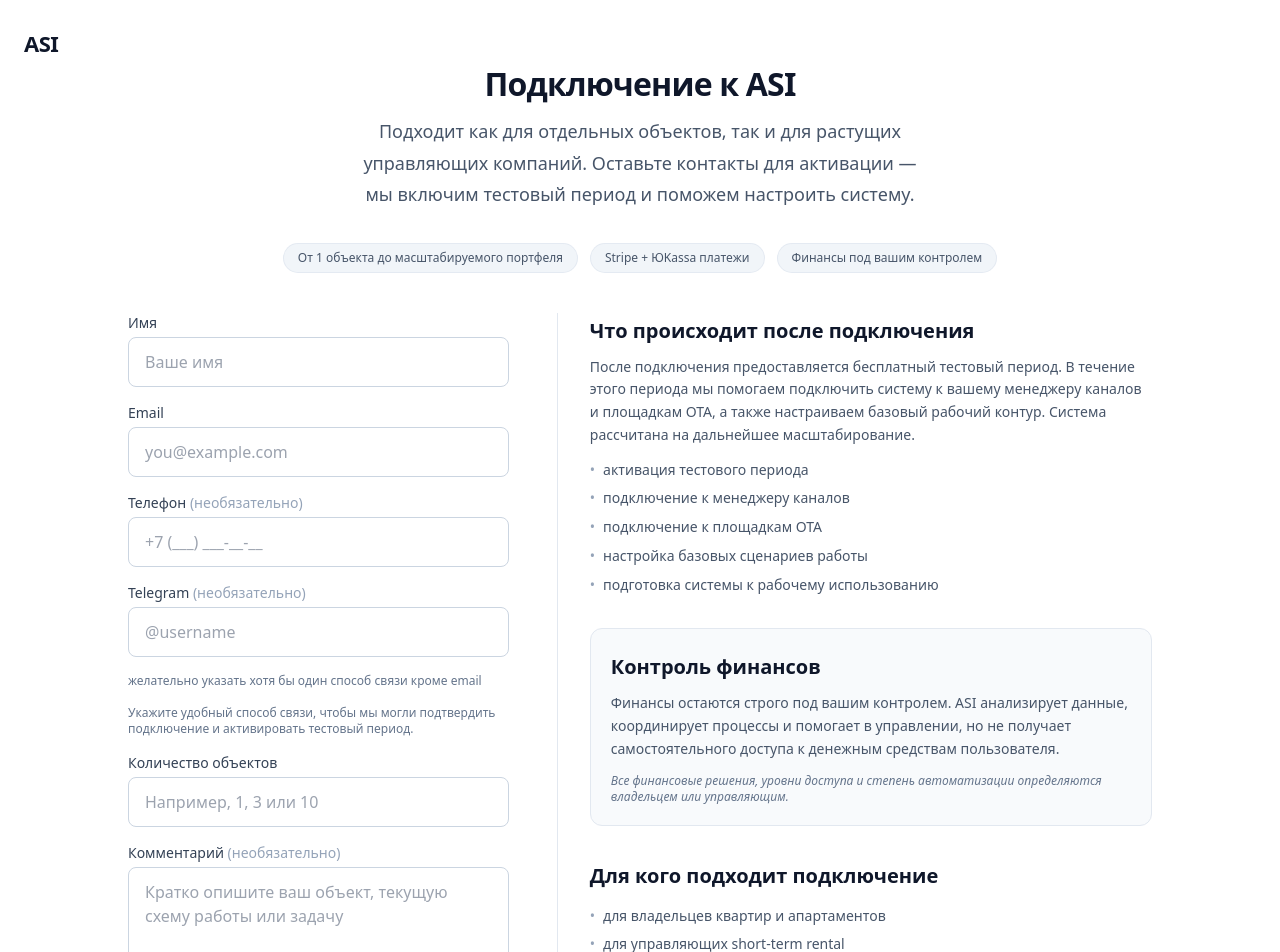
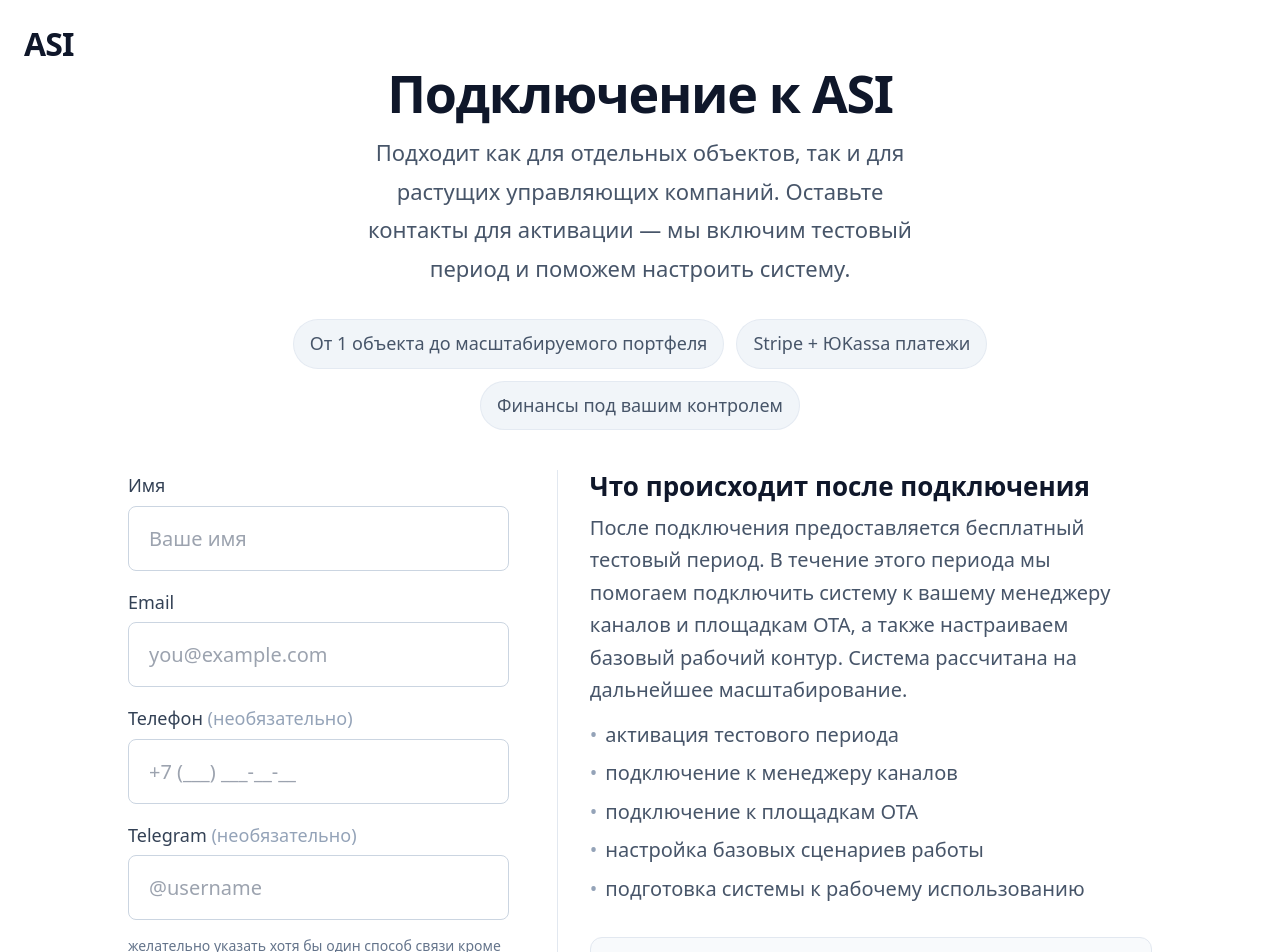
Before and after one commit to ASI-integration/asi-landing, a Next.js app: page /connect in a window 1280 px wide. Shown: the top 952 px of the page. Built offline with nearby package versions, Linux system fonts and the light colour scheme.

Commit message:
style: scale up all fonts ~1.5x on /connect page

```diff
--- a/src/components/OnboardingPageContent.tsx
+++ b/src/components/OnboardingPageContent.tsx
@@ -6,11 +6,11 @@ import Link from 'next/link';
 import { useTranslation } from '@/i18n/useTranslation';
 
 const inputClass =
-  'w-full px-4 py-3 border border-slate-300 rounded-lg focus:outline-none focus:ring-2 focus:ring-slate-900 focus:border-transparent';
+  'w-full px-5 py-3.5 text-lg border border-slate-300 rounded-lg focus:outline-none focus:ring-2 focus:ring-slate-900 focus:border-transparent';
 
 function BulletList({ items }: { items: string[] }) {
   return (
-    <ul className="mt-3 space-y-1.5 text-slate-600 text-sm leading-relaxed">
+    <ul className="mt-3 space-y-1.5 text-slate-600 text-lg leading-relaxed">
       {items.map((item, i) => (
         <li key={i} className="flex gap-2">
           <span className="text-slate-400 shrink-0">•</span>
@@ -108,17 +108,17 @@ export function OnboardingPageContent() {
     <div className="min-h-screen bg-white flex flex-col">
       <Link
         href="/"
-        className="absolute top-6 left-6 text-xl font-bold text-slate-900 tracking-tight z-10"
+        className="absolute top-6 left-6 text-3xl font-bold text-slate-900 tracking-tight z-10"
       >
         ASI
       </Link>
 
       <div className="flex-1 flex items-start justify-center px-4 sm:px-6 pt-16 pb-20">
         <div className="w-full max-w-5xl">
-          <h1 className="text-2xl sm:text-3xl font-bold text-slate-900 tracking-tight text-center">
+          <h1 className="text-4xl sm:text-5xl font-bold text-slate-900 tracking-tight text-center">
             {t('onboarding.pageTitle')}
           </h1>
-          <p className="mt-3 text-slate-600 text-center text-sm sm:text-base max-w-xl mx-auto">
+          <p className="mt-3 text-slate-600 text-center text-lg sm:text-xl max-w-xl mx-auto">
             {t('onboarding.subtitle')}
           </p>
 
@@ -127,7 +127,7 @@ export function OnboardingPageContent() {
             {trustPills.map((text, i) => (
               <span
                 key={i}
-                className="inline-flex items-center px-3.5 py-1.5 rounded-full text-xs font-medium text-slate-600 bg-slate-100 border border-slate-200/80"
+                className="inline-flex items-center px-4 py-2 rounded-full text-base font-medium text-slate-600 bg-slate-100 border border-slate-200/80"
               >
                 {text}
               </span>
@@ -139,7 +139,7 @@ export function OnboardingPageContent() {
             <div className="lg:col-span-2 space-y-8">
               <form onSubmit={handleSubmit} className="space-y-4">
                 <div>
-                  <label htmlFor="name" className="block text-sm font-medium text-slate-700 mb-1">
+                  <label htmlFor="name" className="block text-base font-medium text-slate-700 mb-1">
                     {t('onboarding.nameLabel')}
                   </label>
                   <input
@@ -153,7 +153,7 @@ export function OnboardingPageContent() {
                   />
                 </div>
                 <div>
-                  <label htmlFor="email" className="block text-sm font-medium text-slate-700 mb-1">
+                  <label htmlFor="email" className="block text-base font-medium text-slate-700 mb-1">
                     {t('onboarding.emailLabel')}
                   </label>
                   <input
@@ -167,7 +167,7 @@ export function OnboardingPageContent() {
                   />
                 </div>
                 <div>
-                  <label htmlFor="phone" className="block text-sm font-medium text-slate-700 mb-1">
+                  <label htmlFor="phone" className="block text-base font-medium text-slate-700 mb-1">
                     {t('onboarding.phoneLabel')}{' '}
                     <span className="text-slate-400 font-normal">{t('onboarding.optional')}</span>
                   </label>
@@ -182,7 +182,7 @@ export function OnboardingPageContent() {
                   />
                 </div>
                 <div>
-                  <label htmlFor="telegram" className="block text-sm font-medium text-slate-700 mb-1">
+                  <label htmlFor="telegram" className="block text-base font-medium text-slate-700 mb-1">
                     {t('onboarding.telegramLabel')}{' '}
                     <span className="text-slate-400 font-normal">{t('onboarding.optional')}</span>
                   </label>
@@ -196,14 +196,14 @@ export function OnboardingPageContent() {
                     disabled={loading}
                   />
                 </div>
-                <p className="text-xs text-slate-500 -mt-1">
+                <p className="text-sm text-slate-500 -mt-1">
                   {t('onboarding.contactPreferred')}
                 </p>
-                <p className="text-xs text-slate-500">
+                <p className="text-sm text-slate-500">
                   {t('onboarding.contactsHelperNote')}
                 </p>
                 <div>
-                  <label htmlFor="objectsCount" className="block text-sm font-medium text-slate-700 mb-1">
+                  <label htmlFor="objectsCount" className="block text-base font-medium text-slate-700 mb-1">
                     {t('onboarding.objectsCountLabel')}
                   </label>
                   <input
@@ -218,7 +218,7 @@ export function OnboardingPageContent() {
                   />
                 </div>
                 <div>
-                  <label htmlFor="comment" className="block text-sm font-medium text-slate-700 mb-1">
+                  <label htmlFor="comment" className="block text-base font-medium text-slate-700 mb-1">
                     {t('onboarding.commentLabel')}{' '}
                     <span className="text-slate-400 font-normal">{t('onboarding.optional')}</span>
                   </label>
@@ -233,12 +233,12 @@ export function OnboardingPageContent() {
                   />
                 </div>
 
-                {error && <p className="text-sm text-red-600">{error}</p>}
+                {error && <p className="text-base text-red-600">{error}</p>}
 
                 <button
                   type="submit"
                   disabled={loading}
-                  className="w-full flex items-center justify-center px-6 py-4 bg-slate-900 text-white font-semibold rounded-xl hover:bg-slate-800 transition-colors disabled:opacity-70 disabled:cursor-not-allowed"
+                  className="w-full flex items-center justify-center px-6 py-4 text-lg bg-slate-900 text-white font-semibold rounded-xl hover:bg-slate-800 transition-colors disabled:opacity-70 disabled:cursor-not-allowed"
                 >
                   {loading ? (
                     <span className="flex items-center gap-2">
@@ -252,7 +252,7 @@ export function OnboardingPageContent() {
                     t('cta.startTrial')
                   )}
                 </button>
-                <p className="text-center text-xs text-slate-500">
+                <p className="text-center text-sm text-slate-500">
                   {t('onboarding.ctaSecondary')}
                 </p>
               </form>
@@ -261,29 +261,29 @@ export function OnboardingPageContent() {
             {/* Right: onboarding explanation and trust blocks */}
             <div className="lg:col-span-3 space-y-8 lg:pt-0 pt-6 border-t border-slate-200 lg:border-t-0 lg:pl-8 lg:border-l border-slate-200">
               <section>
-                <h2 className="text-lg font-semibold text-slate-900">
+                <h2 className="text-2xl font-semibold text-slate-900">
                   {t('onboarding.afterTitle')}
                 </h2>
-                <p className="mt-2 text-slate-600 text-sm leading-relaxed">
+                <p className="mt-2 text-slate-600 text-lg leading-relaxed">
                   {t('onboarding.afterText')}
                 </p>
                 <BulletList items={afterBullets} />
               </section>
 
               <section className="p-4 sm:p-5 bg-slate-50 rounded-xl border border-slate-200">
-                <h2 className="text-lg font-semibold text-slate-900">
+                <h2 className="text-2xl font-semibold text-slate-900">
                   {t('onboarding.financeTitle')}
                 </h2>
-                <p className="mt-2 text-slate-600 text-sm leading-relaxed">
+                <p className="mt-2 text-slate-600 text-lg leading-relaxed">
                   {t('onboarding.financeText')}
                 </p>
-                <p className="mt-3 text-slate-500 text-xs italic">
+                <p className="mt-3 text-slate-500 text-sm italic">
                   {t('onboarding.financeNote')}
                 </p>
               </section>
 
               <section>
-                <h2 className="text-lg font-semibold text-slate-900">
+                <h2 className="text-2xl font-semibold text-slate-900">
                   {t('onboarding.forWhomTitle')}
                 </h2>
                 <BulletList items={forWhomBullets} />
@@ -291,7 +291,7 @@ export function OnboardingPageContent() {
             </div>
           </div>
 
-          <p className="mt-12 text-center text-xs text-slate-500 max-w-xl mx-auto">
+          <p className="mt-12 text-center text-sm text-slate-500 max-w-xl mx-auto">
             {t('onboarding.trustNoteBottom')}
           </p>
         </div>
```
